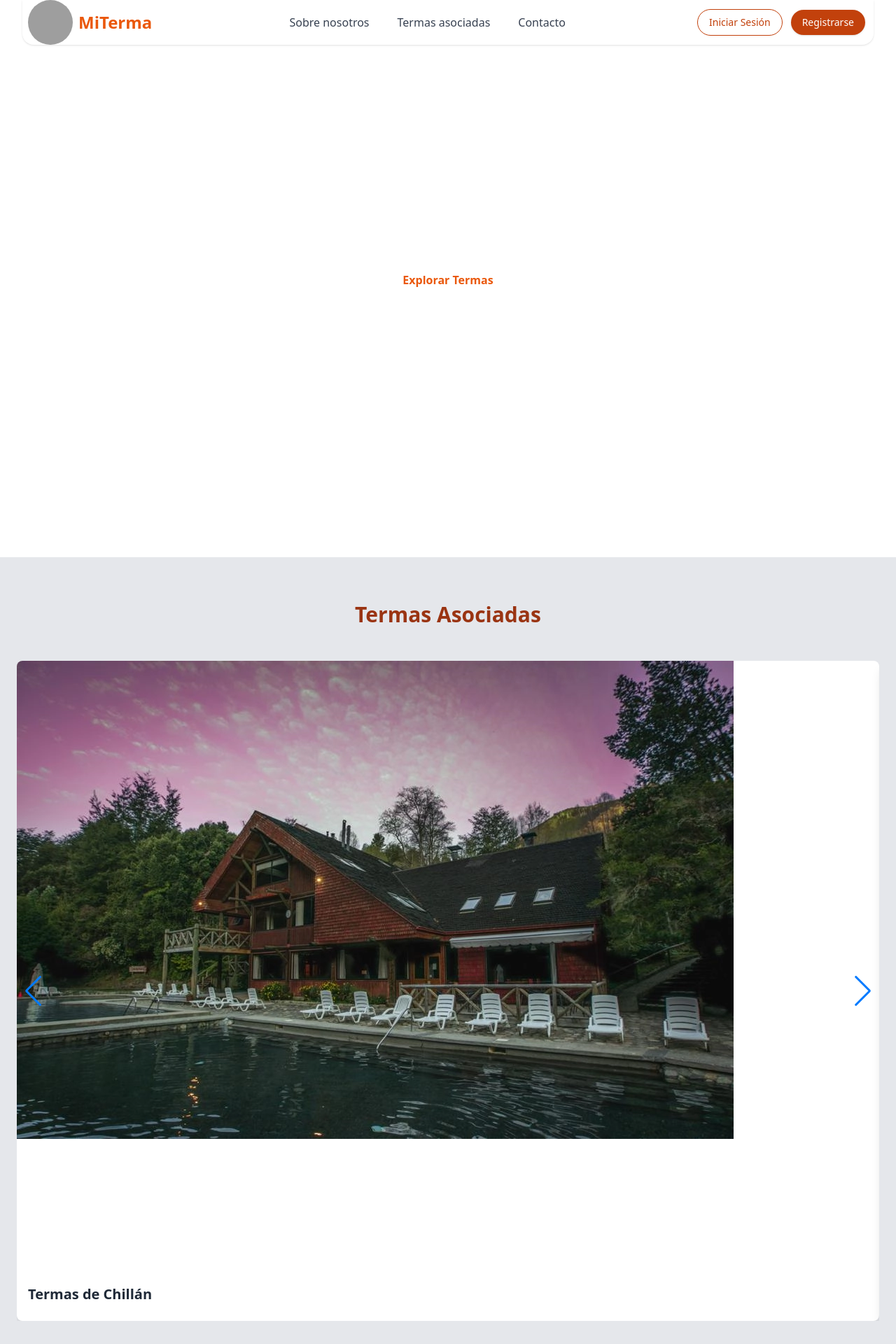
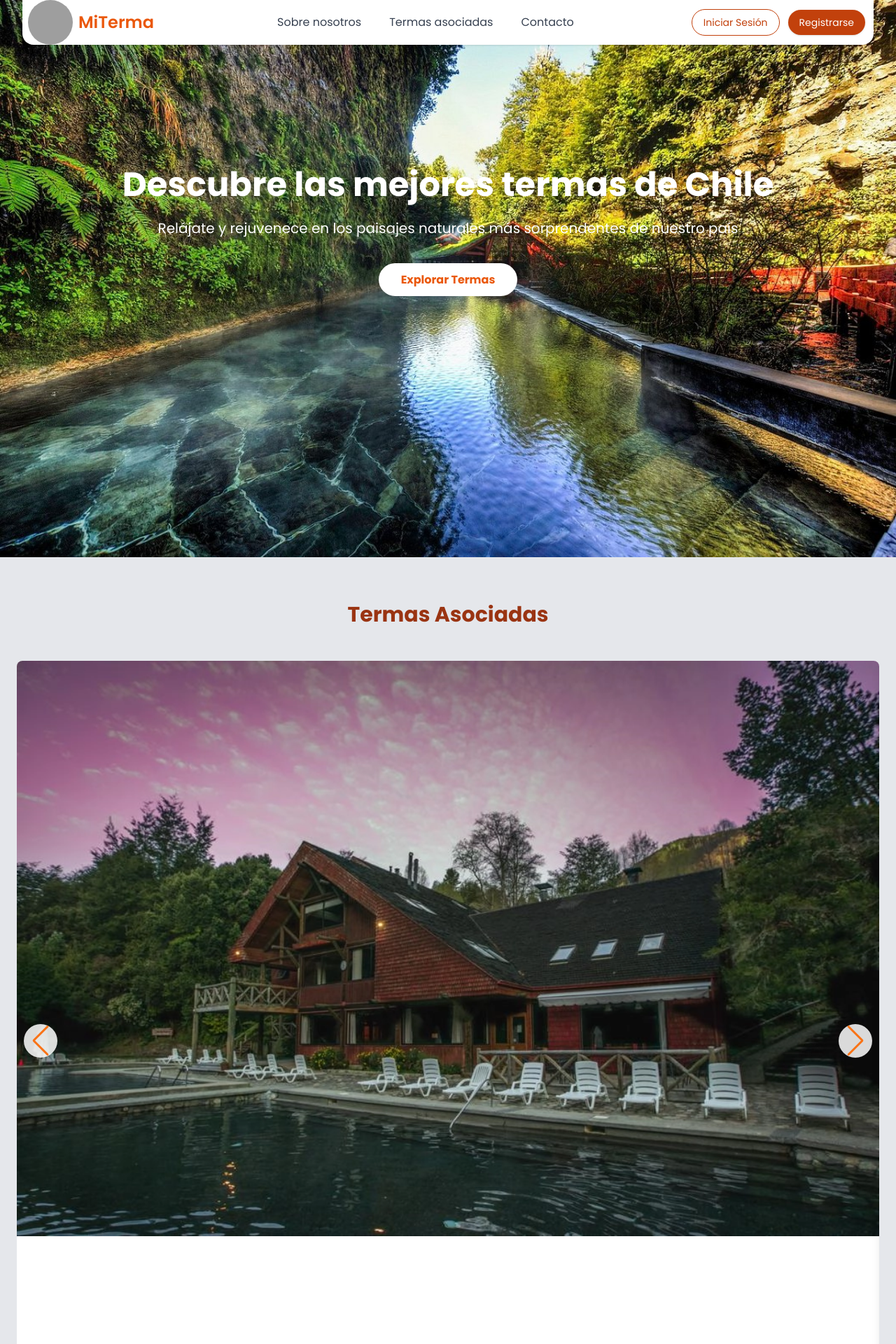
Before and after one commit to NataliaTworowski/MiTerma, a Django app: page / in a window 1280 px wide. Shown: the top 1920 px of the page at 70% size. Run offline with Django 5.2, Linux system fonts and the light colour scheme; some libraries are stand-ins or nearby versions; grey boxes are pictures that could not be loaded.

Commit message:
Actualiza index.html y creación del base.html

```diff
--- a/miterma_app/templates/base.html
+++ b/miterma_app/templates/base.html
@@ -5,13 +5,31 @@
     <meta charset="UTF-8">
     <meta name="viewport" content="width=device-width, initial-scale=1.0">
     <title>{% block title %}MiTerma{% endblock %}</title>
+
+    <!-- CSS base -->
     <link rel="stylesheet" href="https://cdn.jsdelivr.net/npm/swiper@11/swiper-bundle.min.css" />
     <script src="https://cdn.tailwindcss.com"></script>
     <link href="https://fonts.googleapis.com/css2?family=Poppins:wght@300;400;500;600;700&display=swap" rel="stylesheet">
+
+    <!-- Configuración personalizada de Tailwind -->
+    <script>
+        tailwind.config = {
+            theme: {
+                extend: {
+                    fontFamily: {
+                        'poppins': ['Poppins', 'sans-serif'],
+                    }
+                }
+            }
+        }
+    </script>
+
+    <!-- Bloque para CSS adicional de cada página -->
+    {% block head %}{% endblock %}
 </head>
-<body>
+<body class="font-poppins">
 
-    <!-- 🔹 Barra de navegación -->
+    <!-- Barra de navegación -->
     <header class="fixed inset-x-0 top-0 z-50">
         <nav class="mx-auto max-w-7xl px-4 sm:px-6 lg:px-8">
             <div class="flex h-16 items-center justify-between rounded-b-2xl bg-white shadow">
@@ -23,27 +41,48 @@
 
                 <!-- Menú de escritorio -->
                 <div class="hidden md:flex items-center gap-6">
-                <a href="#sobre" class="px-2 py-2 text-gray-700 hover:text-orange-700 transition">Sobre nosotros</a>
-                <a href="#asociadas" class="px-2 py-2 text-gray-700 hover:text-orange-700 transition">Termas asociadas</a>
+                    <a href="#nosotros" class="px-2 py-2 text-gray-700 hover:text-orange-700 transition">Sobre nosotros</a>
+                    <a href="#termas" class="px-2 py-2 text-gray-700 hover:text-orange-700 transition">Termas asociadas</a>
                     <a href="#contacto" class="px-2 py-2 text-gray-700 hover:text-orange-700 transition">Contacto</a>
                 </div>
 
                 <!-- Botones de escritorio -->
                 <div class="hidden md:flex items-center gap-3 pr-3">
-                <a href="#iniciar" class="px-4 py-2 text-sm rounded-full border border-orange-700 text-orange-700 hover:bg-cyan-50 transition">Iniciar Sesión</a>
+                    <a href="#iniciar" class="px-4 py-2 text-sm rounded-full border border-orange-700 text-orange-700 hover:bg-orange-50 transition">Iniciar Sesión</a>
                     <a href="#registrar" class="px-4 py-2 text-sm rounded-full bg-orange-700 text-white hover:bg-orange-800 shadow transition">Registrarse</a>
                 </div>
 
+                <!-- Botón menú móvil -->
+                <div class="md:hidden">
+                    <button type="button" class="text-gray-700 hover:text-orange-700 focus:outline-none focus:text-orange-700" id="mobile-menu-button">
+                        <svg class="h-6 w-6" fill="none" viewBox="0 0 24 24" stroke="currentColor">
+                            <path stroke-linecap="round" stroke-linejoin="round" stroke-width="2" d="M4 6h16M4 12h16M4 18h16" />
+                        </svg>
+                    </button>
+                </div>
+            </div>
+
+            <!-- Menú móvil -->
+            <div class="md:hidden hidden" id="mobile-menu">
+                <div class="px-2 pt-2 pb-3 space-y-1 bg-white shadow-lg rounded-b-2xl">
+                    <a href="#nosotros" class="block px-3 py-2 text-gray-700 hover:text-orange-700 transition">Sobre nosotros</a>
+                    <a href="#termas" class="block px-3 py-2 text-gray-700 hover:text-orange-700 transition">Termas asociadas</a>
+                    <a href="#contacto" class="block px-3 py-2 text-gray-700 hover:text-orange-700 transition">Contacto</a>
+                    <div class="pt-4 pb-2 border-t border-gray-200">
+                        <a href="#iniciar" class="block px-3 py-2 text-sm text-orange-700 hover:bg-orange-50 transition rounded">Iniciar Sesión</a>
+                        <a href="#registrar" class="block px-3 py-2 text-sm bg-orange-700 text-white hover:bg-orange-800 transition rounded mx-3 mt-2 text-center">Registrarse</a>
+                    </div>
+                </div>
             </div>
         </nav>
     </header>
 
-    <!-- 🔹 Contenido específico de cada página -->
+    <!-- Contenido específico de cada página -->
     <main class="pt-16">
         {% block content %}{% endblock %}
     </main>
 
-    <!-- 🔹 Footer -->
+    <!-- Footer -->
     <footer class="bg-gray-900 text-white py-12">
         <div class="container mx-auto px-6">
             <div class="flex flex-col md:flex-row justify-between items-start md:items-center gap-8">
@@ -66,9 +105,19 @@
         </div>
     </footer>
 
-    {% block scripts %}
+    <!-- Scripts base -->
     <script src="https://cdn.jsdelivr.net/npm/swiper@11/swiper-bundle.min.js"></script>
-    <script src="{% static 'javascript/base.js' %}"></script>
-    {% endblock %}
+    <script src="{% static 'js/base.js' %}"></script>
+
+    <!-- Script para menú móvil -->
+    <script>
+        document.getElementById('mobile-menu-button').addEventListener('click', function() {
+            const menu = document.getElementById('mobile-menu');
+            menu.classList.toggle('hidden');
+        });
+    </script>
+
+    <!-- Bloque para scripts adicionales de cada página -->
+    {% block scripts %}{% endblock %}
 </body>
 </html>
```
Also changed, not shown: static/img/sobrenosotros.png (added). Lines whose indentation alone changed are shown as unchanged.
